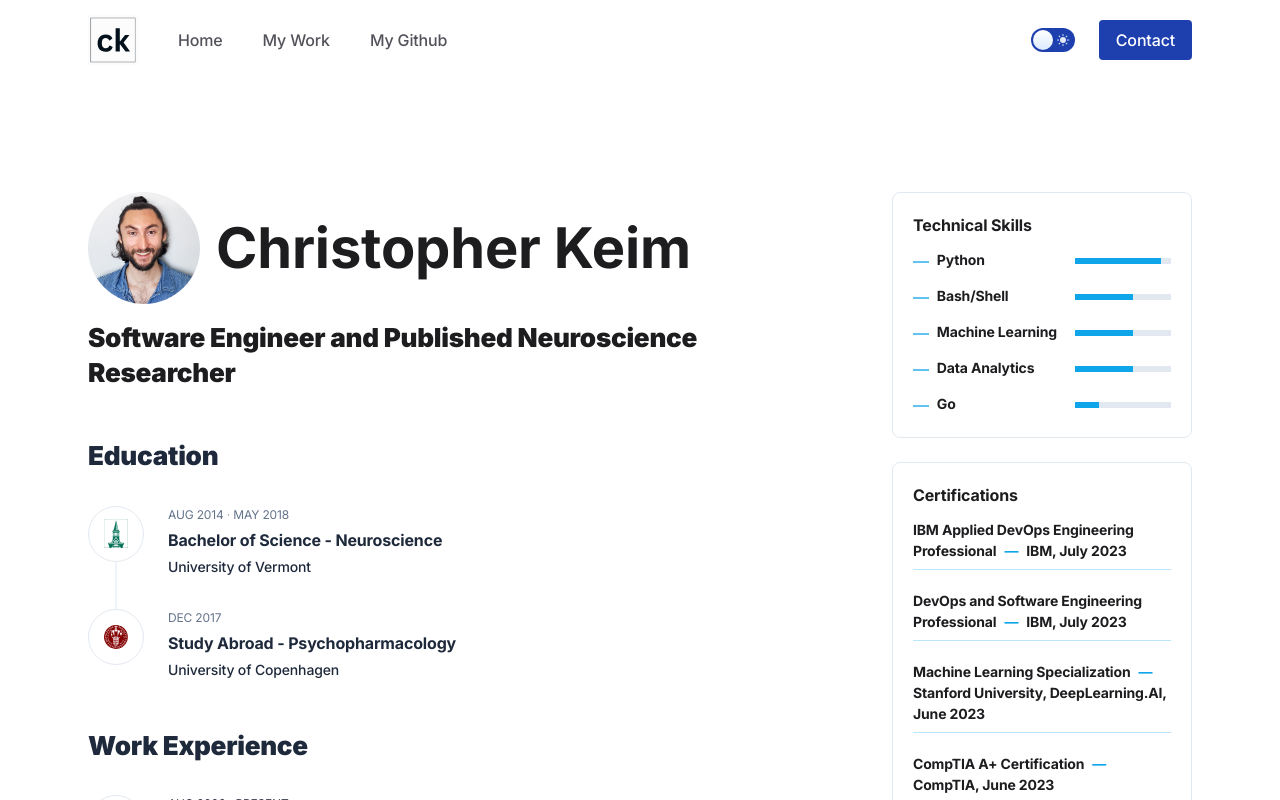
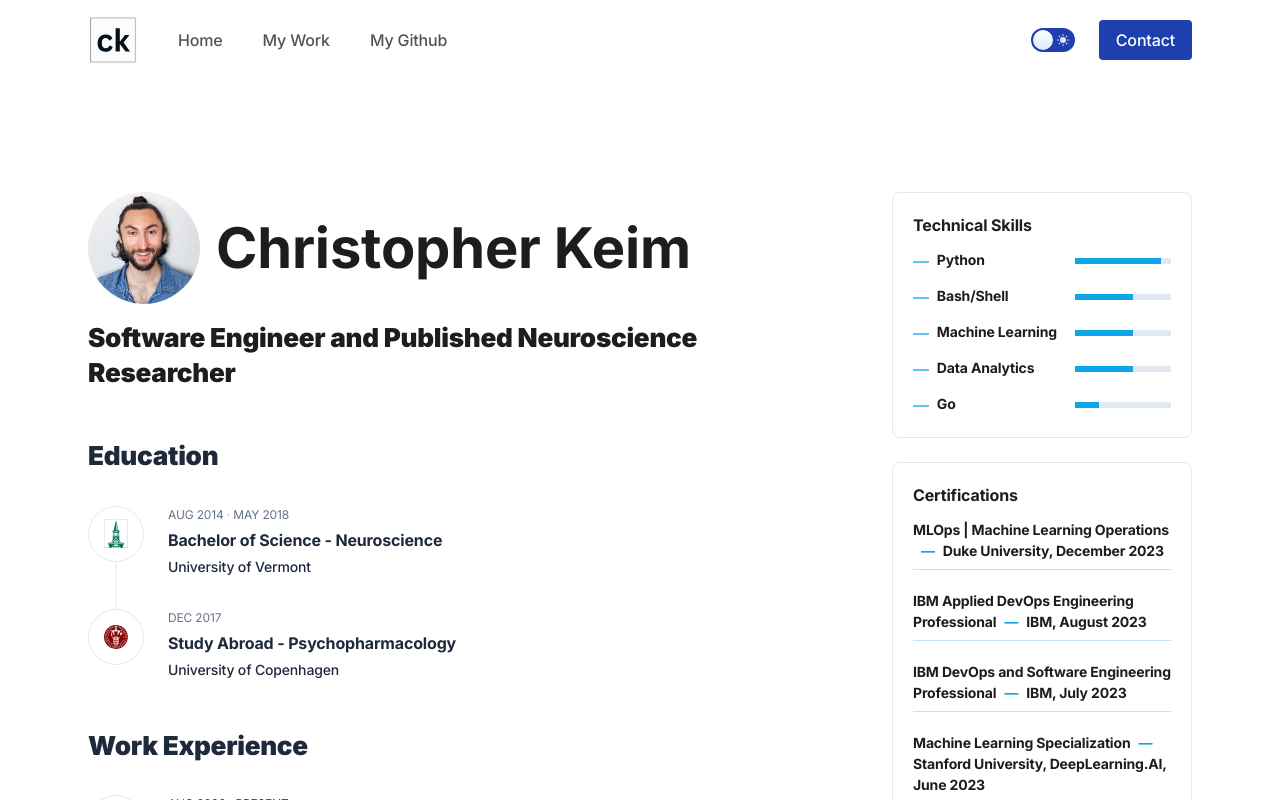
Before and after one commit to christopherkeim/christopherkeim-xyz, a Next.js app: page / in a window 1280 px wide. Shown: the top 800 px of the page. Built offline with nearby package versions, Linux system fonts and the light colour scheme.

Commit message:
Added MLOps certification.

```diff
--- a/components/Widgets/WidgetCertifications.tsx
+++ b/components/Widgets/WidgetCertifications.tsx
@@ -1,5 +1,6 @@
-// IBM Applied DevOps Engineering Professional (IBM July 2023)
-// DevOps and Software Engineering Professional (IBM July 2023)
+// MLOps | Machine Learning Operations (Duke University December 2023)
+// IBM Applied DevOps Engineering Professional (IBM August 2023)
+// IBM DevOps and Software Engineering Professional (IBM July 2023)
 // Machine Learning Specialization (Stanford University, DeepLearning.AI June 2023)
 // CompTIA A+ Certification (CompTIA June 2023)
 export function WidgetCertifications() {
@@ -10,9 +11,9 @@ export function WidgetCertifications() {
         <li className="flex flex-col pb-2">
           <div className="mb-2">
             <p className="text-sm font-[650]">
-              IBM Applied DevOps Engineering Professional
+              MLOps | Machine Learning Operations
               <span className="mx-2 text-sky-500">—</span>
-              IBM, July 2023
+              Duke University, December 2023
             </p>
           </div>
           <hr className="h-px border-0 bg-sky-200 dark:bg-sky-500" />
@@ -20,7 +21,17 @@ export function WidgetCertifications() {
         <li className="flex flex-col pb-2">
           <div className="mb-2">
             <p className="text-sm font-[650]">
-              DevOps and Software Engineering Professional
+              IBM Applied DevOps Engineering Professional
+              <span className="mx-2 text-sky-500">—</span>
+              IBM, August 2023
+            </p>
+          </div>
+          <hr className="h-px border-0 bg-sky-200 dark:bg-sky-500" />
+        </li>
+        <li className="flex flex-col pb-2">
+          <div className="mb-2">
+            <p className="text-sm font-[650]">
+              IBM DevOps and Software Engineering Professional
               <span className="mx-2 text-sky-500">—</span>
               IBM, July 2023
             </p>
```
